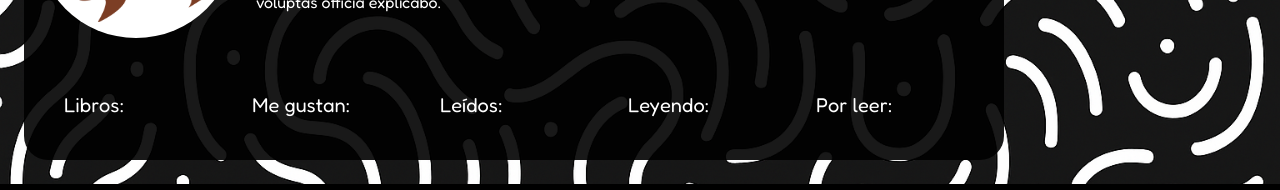
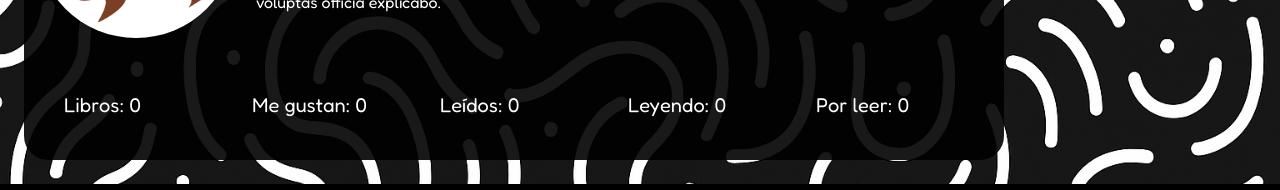
Before and after one commit to kalocesa/puntoencuentro-frontend, a React (Vite) app: page /profile in a window 1280 px wide. Shown: the part 270-460 px from the top of the page. Built offline with nearby package versions, Linux system fonts and the light colour scheme; a web font is replaced by a local one.

Commit message:
add: bookcontext para conteo de libros

```diff
--- a/src/components/Profile/Profile.jsx
+++ b/src/components/Profile/Profile.jsx
@@ -1,11 +1,26 @@
 import "../Profile/Profile.css";
+import { BookContext } from "../../contexts/BookContext";
 import avatar from "@images/avatar2.png";
 import pencil from "@icons/pen.svg";
 import user from "@icons/edit-profile.svg";
-import { useState } from "react";
+import { useState, useContext } from "react";
 
 function Profile() {
   const [activeStat, setActiveStat] = useState("");
+  const { books, countBooksByStatus, countLikedBooks, bookStatus } =
+    useContext(BookContext);
+  const countMultipleStatuses = (statuses) => {
+    return books.filter((book) => statuses.includes(bookStatus[book.id]))
+      .length;
+  };
+
+  const countByKey = {
+    libros: countMultipleStatuses(["Leídos", "Leer", "Leyendo"]),
+    gustan: countLikedBooks(),
+    leidos: countBooksByStatus("Leídos"),
+    leyendo: countBooksByStatus("Leyendo"),
+    porleer: countBooksByStatus("Leer"),
+  };
 
   const stats = [
     {
@@ -94,7 +109,7 @@ function Profile() {
     ${activeStat === item.key ? item.color : "bg-transparent"}
     ${item.hover}`}
             >
-              {item.label}
+              {item.label} {countByKey[item.key]}
             </button>
           ))}
         </div>
--- a/src/contexts/BookContext.jsx
+++ b/src/contexts/BookContext.jsx
@@ -30,6 +30,14 @@ export const BookProvider = ({ children }) => {
   const getBooksByStatus = (status) =>
     books.filter((book) => bookStatus[book.id] === status);
 
+  const countBooksByStatus = (status) => {
+    return books.filter((book) => bookStatus[book.id] === status).length;
+  };
+
+  const countLikedBooks = () => {
+    return books.filter((book) => likedBooks[book.id]).length;
+  };
+
   return (
     <BookContext.Provider
       value={{
@@ -40,6 +48,8 @@ export const BookProvider = ({ children }) => {
         updateStatus,
         likedBooksList,
         getBooksByStatus,
+        countBooksByStatus,
+        countLikedBooks,
       }}
     >
       {children}
```
